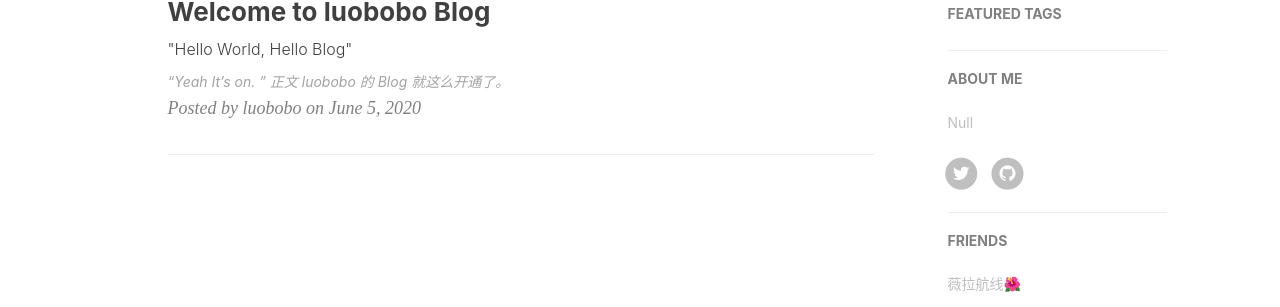
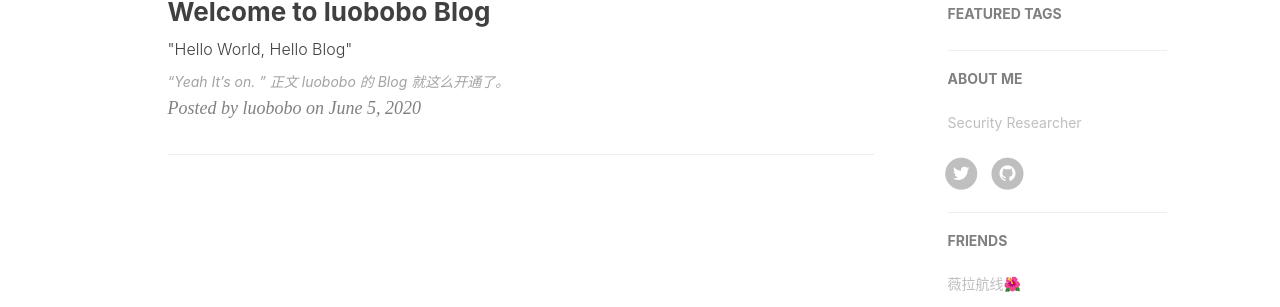
Before and after one commit to Jdkhnjggf/Jdkhnjggf.github.io, a Jekyll site: the page built from index.html, in a window 1280 px wide. Shown: the part 453-760 px from the top of the page. Built offline with Jekyll 4.4.1, drawn with Linux system fonts in a browser that asks for light colours; nearby versions of some CDN libraries; the list of posts is cut into pages by our own code; comment, search, counter and statistics services are not loaded.

Commit message:
revise 9/x

```diff
--- a/_config.yml
+++ b/_config.yml
@@ -73,7 +73,7 @@ duoshuo_share: true                     # set to false if you want to use Commen
 
 # Sidebar settings
 sidebar: true                           # whether or not using Sidebar.
-sidebar-about-description: "Null"
+sidebar-about-description: "Security Researcher"
 # sidebar-avatar: /img/avatar-hux.jpg      # use absolute URL, seeing it's used in both `/` and `/about/`
 
 
```
Also changed, not shown: img/404-bg.jpg.
